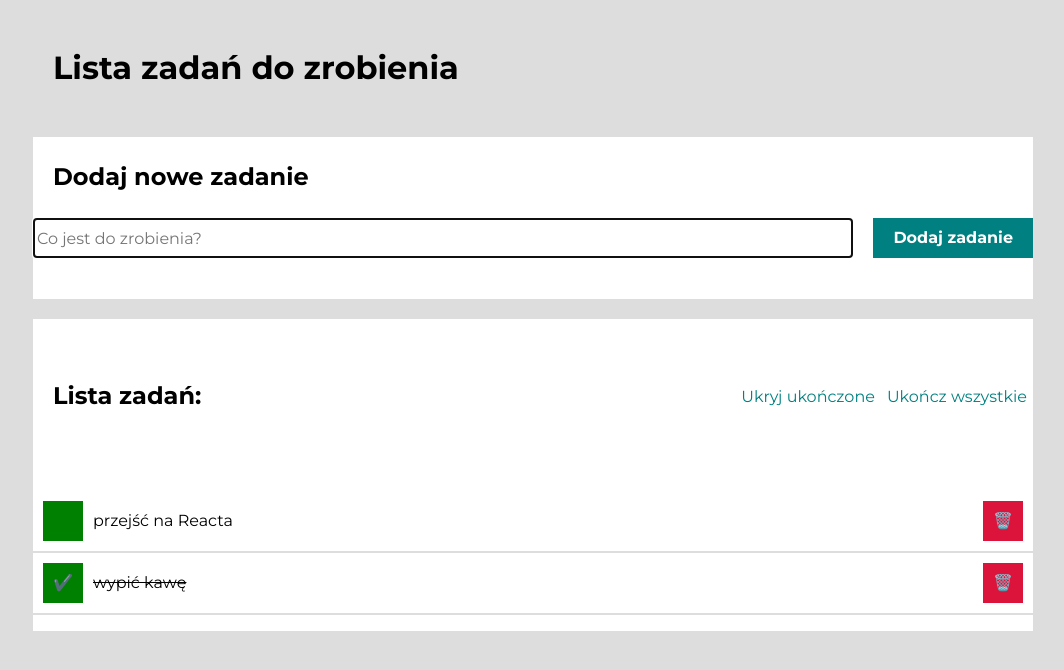
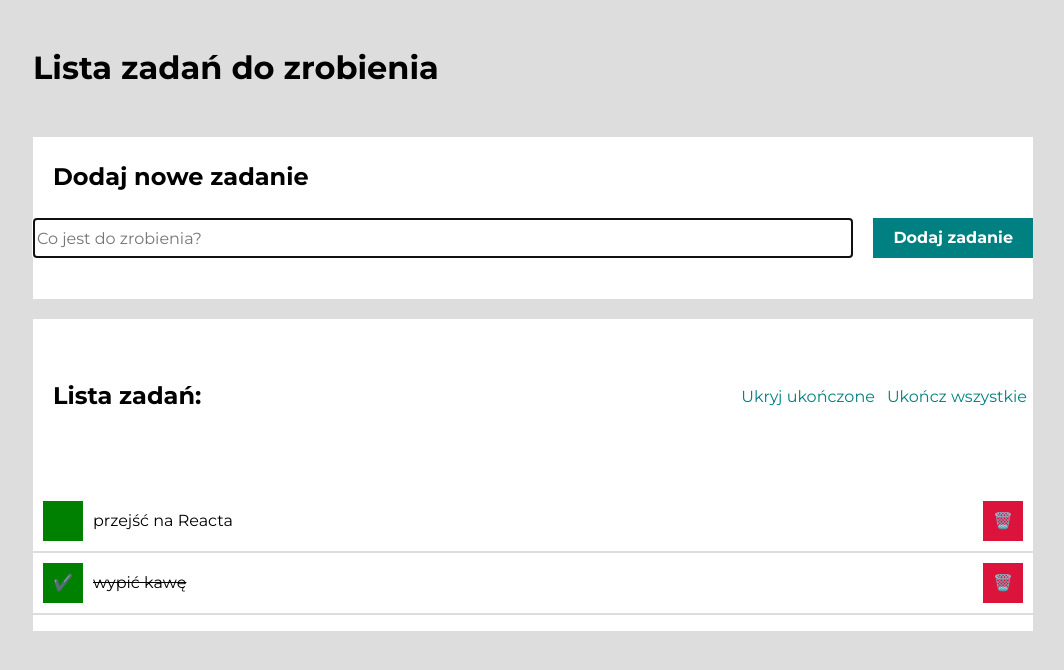
Before and after one commit to tomecky1/todo-list-react, a React (Create React App) app: page / in a window 1280 px wide. Shown: the top 670 px of the page, without its empty margins (107-1171 px from the left). Built offline with nearby package versions, Linux system fonts and the light colour scheme.

Commit message:
fixed header padding

```diff
--- a/src/index.css
+++ b/src/index.css
@@ -19,7 +19,7 @@ body {
 }
 
 .header {
-  padding: 20px;
+  padding: 20px 0;
 }
 
 .section {
```
